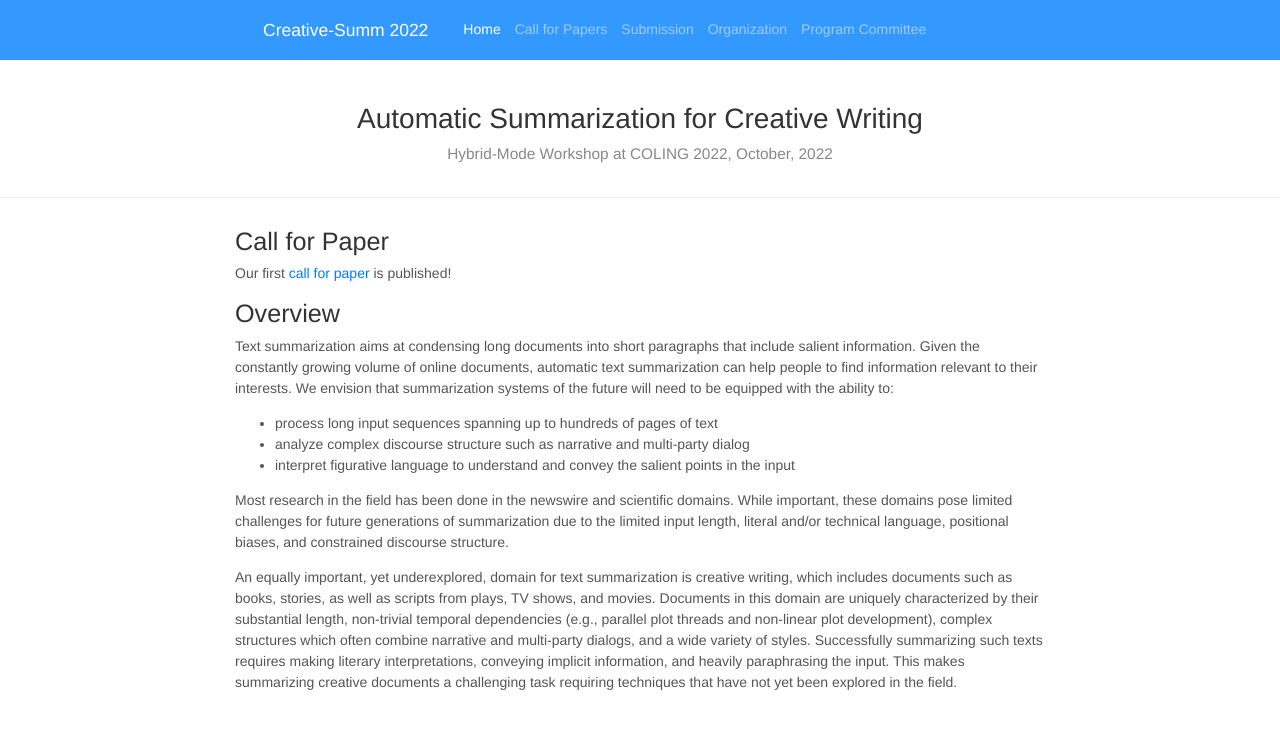
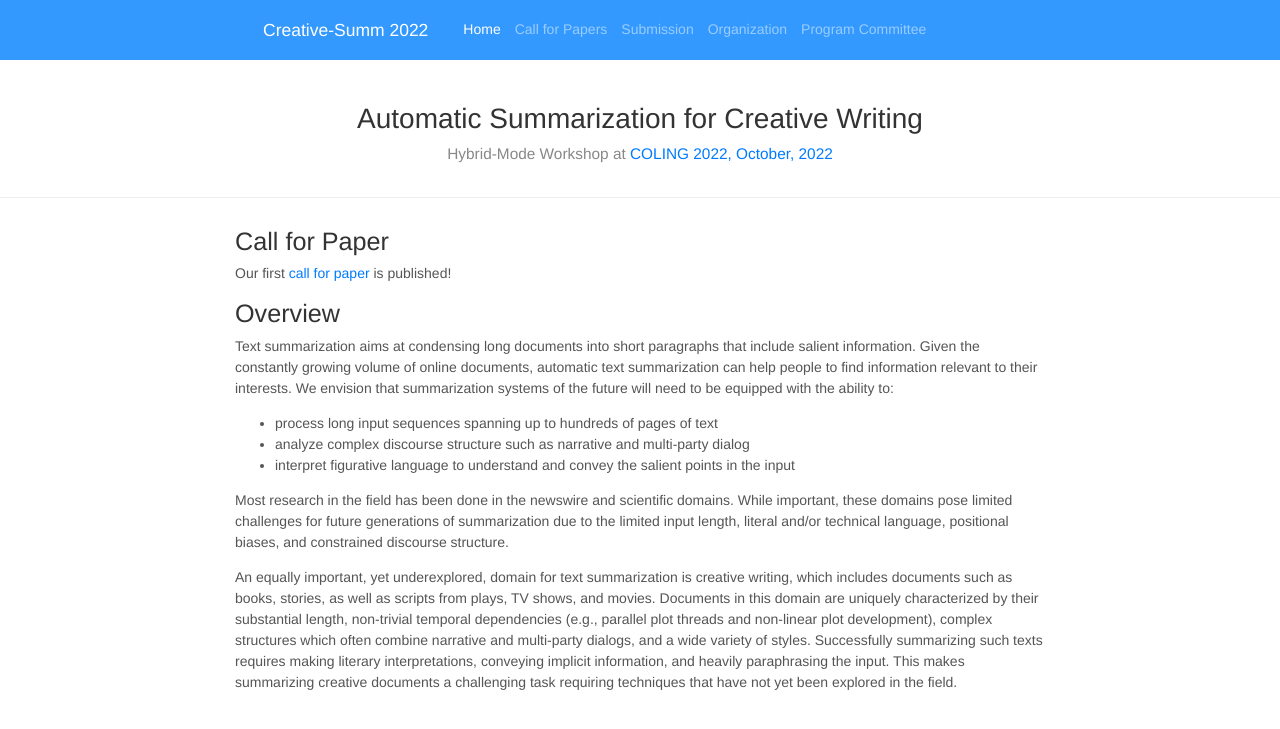
Before and after one commit to CreativeSumm/creativesumm.github.io, a Jekyll site: the page built from index.md, in a window 1280 px wide. Shown: the top 729 px of the page. Built offline with Jekyll 4.4.1, drawn with Linux system fonts in a browser that asks for light colours; nearby versions of some CDN libraries; part of the change alters nothing that is shown.

```diff
--- a/_layouts/main.html
+++ b/_layouts/main.html
@@ -53,7 +53,7 @@
     <div class="container text-center">
         <h1 class="blog-title">Automatic Summarization for Creative Writing </h1>
         <p class="lead blog-description">
-            Hybrid-Mode Workshop at COLING 2022, October, 2022<br/>
+            Hybrid-Mode Workshop at <a href="https://coling2022.org/">COLING 2022, October, 2022</a><br/>
             <!-- Contact: <a href="mailto:intex-sempar@@googlegroups.com">intex-sempar@googlegroups.com</a><br/> -->
             <!-- Submit your paper <a href="https://www.softconf.com/emnlp2020/intex-sempar2020/">here</a> by August 21! -->
         </p>
```
